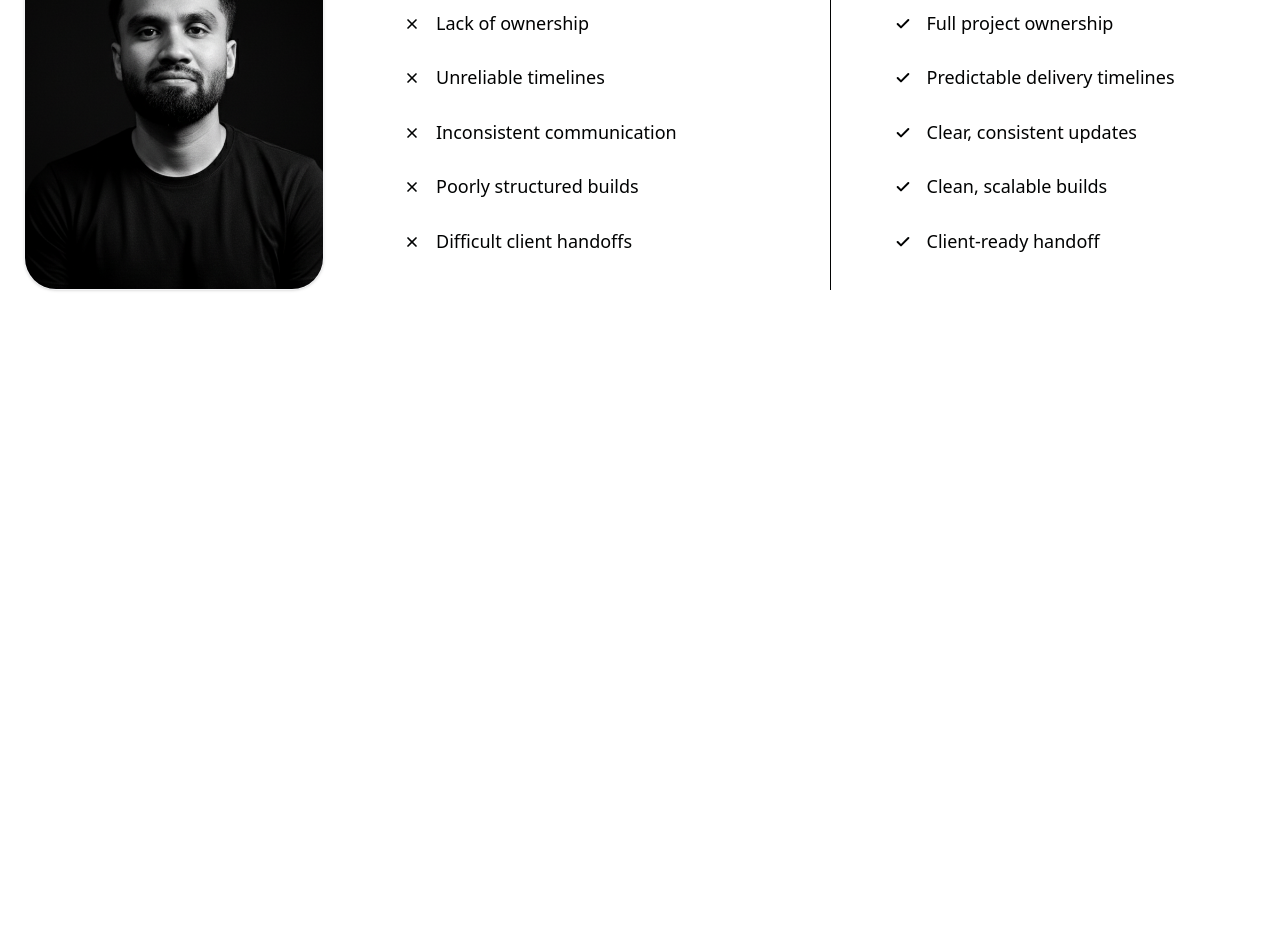
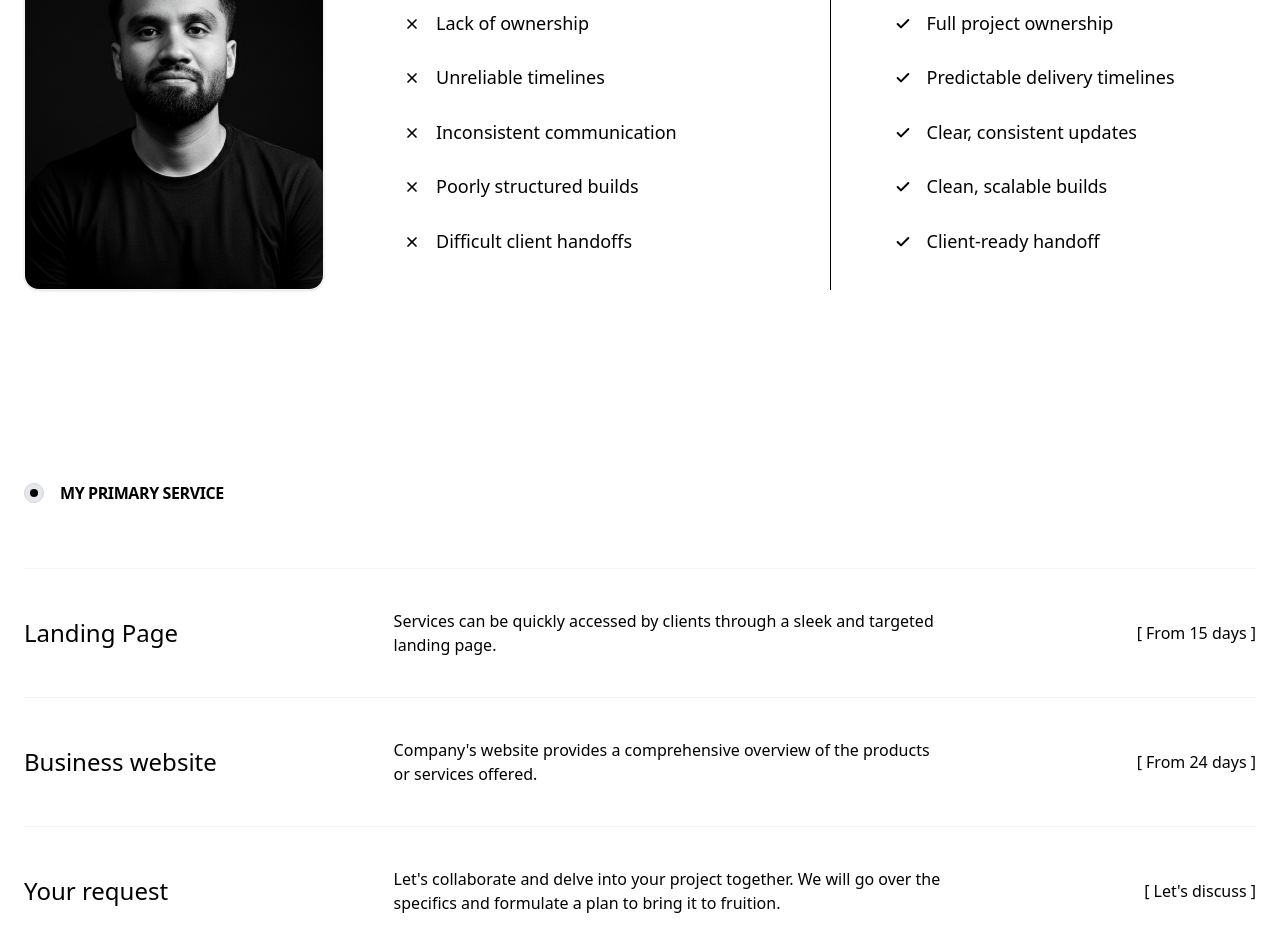
Before and after one commit to itssadiq/Sadiq-NovixSoft, a Next.js app: page / in a window 1280 px wide. Shown: the part 1792-2744 px from the top of the page. Before the commit the page ends 2178 px from the top, so only its background shows below. Built offline with nearby package versions, Linux system fonts and the light colour scheme.

Commit message:
Updated problems solution section UI and refinements. Added a new services section.

```diff
--- a/src/app/globals.css
+++ b/src/app/globals.css
@@ -91,7 +91,7 @@
   .type-body {
     font-size: 16px;
     font-weight: 400;
-    color: var(--color-dim-grey);
+    color: var(--color-black);
   }
 
   /* Body 500 */
--- a/src/app/page.js
+++ b/src/app/page.js
@@ -1,6 +1,7 @@
 import Hero from "@/components/Hero";
 import Navbar from "@/components/Navbar";
 import ProblemSolution from "@/components/ProblemSolution";
+import Services from "@/components/Services";
 import Works from "@/components/Works";
 
 export default function Home() {
@@ -12,6 +13,7 @@ export default function Home() {
       <Hero />
       <Works />
       <ProblemSolution />
+      <Services />
     </div>
   );
 }
--- a/src/components/ProblemSolution.jsx
+++ b/src/components/ProblemSolution.jsx
@@ -39,7 +39,7 @@ export default function ProblemSolution() {
         <div className="flex flex-col lg:flex-row gap-12 lg:gap-20 items-stretch">
           {/* COLUMN 1: IMAGE (Centered on mobile, Left on desktop) */}
           <div className="w-full lg:w-[300px] shrink-0 flex justify-center lg:justify-start">
-            <div className="relative aspect-[4/5] w-[220px] md:w-[260px] lg:w-[300px] overflow-hidden rounded-[32px] bg-gray-100 border border-gray-100 shadow-sm">
+            <div className="relative aspect-[4/5] w-[220px] md:w-[260px] lg:w-[300px] overflow-hidden rounded-[15px] bg-gray-100 border border-gray-100 shadow-sm">
               <Image
                 src={Profile}
                 alt="Profile"
@@ -53,14 +53,14 @@ export default function ProblemSolution() {
           <div className="flex-1 flex flex-col sm:flex-row items-stretch gap-0">
             {/* PROBLEM LIST - justify-center aligns content vertically on desktop */}
             <div className="flex-1 flex flex-col justify-center pb-10 sm:pb-0 sm:pr-10 lg:pr-16">
-              <h4 className="type-h6 uppercase tracking-widest font-bold mb-10 text-[var(--color-black)]">
+              <h4 className="type-h6 uppercase tracking-widest mb-10">
                 Common Issues
               </h4>
               <ul className="flex flex-col gap-6 md:gap-8">
                 {problems.map((item, i) => (
                   <li key={i} className="flex items-start gap-4">
                     <CrossIcon className="w-4 h-4 text-black mt-1 shrink-0" />
-                    <span className="type-body-large leading-tight text-[var(--color-black)] font-medium">
+                    <span className="type-body-large leading-tight">
                       {item}
                     </span>
                   </li>
@@ -73,14 +73,14 @@ export default function ProblemSolution() {
 
             {/* SOLUTION LIST - justify-center aligns content vertically on desktop */}
             <div className="flex-1 flex flex-col justify-center pt-10 sm:pt-0 sm:pl-10 lg:pl-16">
-              <h4 className="type-h6 uppercase tracking-widest font-bold mb-10 text-[var(--color-black)]">
+              <h4 className="type-h6 uppercase tracking-widest mb-10">
                 How I work
               </h4>
               <ul className="flex flex-col gap-6 md:gap-8">
                 {solutions.map((item, i) => (
                   <li key={i} className="flex items-start gap-4">
                     <CheckIcon className="w-4 h-4 text-black mt-1 shrink-0" />
-                    <span className="type-body-large leading-tight text-[var(--color-black)] font-medium">
+                    <span className="type-body-large leading-tight">
                       {item}
                     </span>
                   </li>
--- /dev/null
+++ b/src/components/Services.jsx
@@ -0,0 +1,70 @@
+import React from "react";
+
+export default function Services() {
+  const services = [
+    {
+      title: "Landing Page",
+      description:
+        "Services can be quickly accessed by clients through a sleek and targeted landing page.",
+      timeline: "From 15 days",
+    },
+    {
+      title: "Business website",
+      description:
+        "Company's website provides a comprehensive overview of the products or services offered.",
+      timeline: "From 24 days",
+    },
+    {
+      title: "Your request",
+      description:
+        "Let's collaborate and delve into your project together. We will go over the specifics and formulate a plan to bring it to fruition.",
+      timeline: "Let's discuss",
+    },
+  ];
+
+  return (
+    <section id="services" className="w-full bg-[var(--color-white)] py-24">
+      <div className="max-w-[1400px] mx-auto px-6">
+        {/* SECTION HEADER */}
+        <div className="flex items-center gap-4 mb-16">
+          <div className="w-5 h-5 rounded-full bg-gray-200 flex items-center justify-center border border-gray-300">
+            <div className="w-2 h-2 rounded-full bg-black"></div>
+          </div>
+          <h5 className="type-h5 tracking-tight uppercase font-bold text-[var(--color-black)]">
+            My Primary Service
+          </h5>
+        </div>
+
+        {/* SERVICES LIST */}
+        <div className="flex flex-col">
+          {/* Top Border for the first item */}
+          <div className="w-full h-[1px] bg-gray-100"></div>
+
+          {services.map((service, index) => (
+            <div
+              key={index}
+              className="group w-full border-b border-gray-100 py-10 transition-colors duration-300 hover:bg-gray-50/50"
+            >
+              <div className="flex flex-col md:flex-row md:items-center justify-between gap-6 md:gap-12">
+                {/* LEFT: Title */}
+                <div className="w-full md:w-[25%] shrink-0">
+                  <h3 className="type-h3">{service.title}</h3>
+                </div>
+
+                {/* CENTER: Description */}
+                <div className="w-full md:w-[45%]">
+                  <p className="type-body">{service.description}</p>
+                </div>
+
+                {/* RIGHT: Timeline Metadata */}
+                <div className="w-full md:w-[20%] flex md:justify-end">
+                  <span className="type-body">[ {service.timeline} ]</span>
+                </div>
+              </div>
+            </div>
+          ))}
+        </div>
+      </div>
+    </section>
+  );
+}
```
